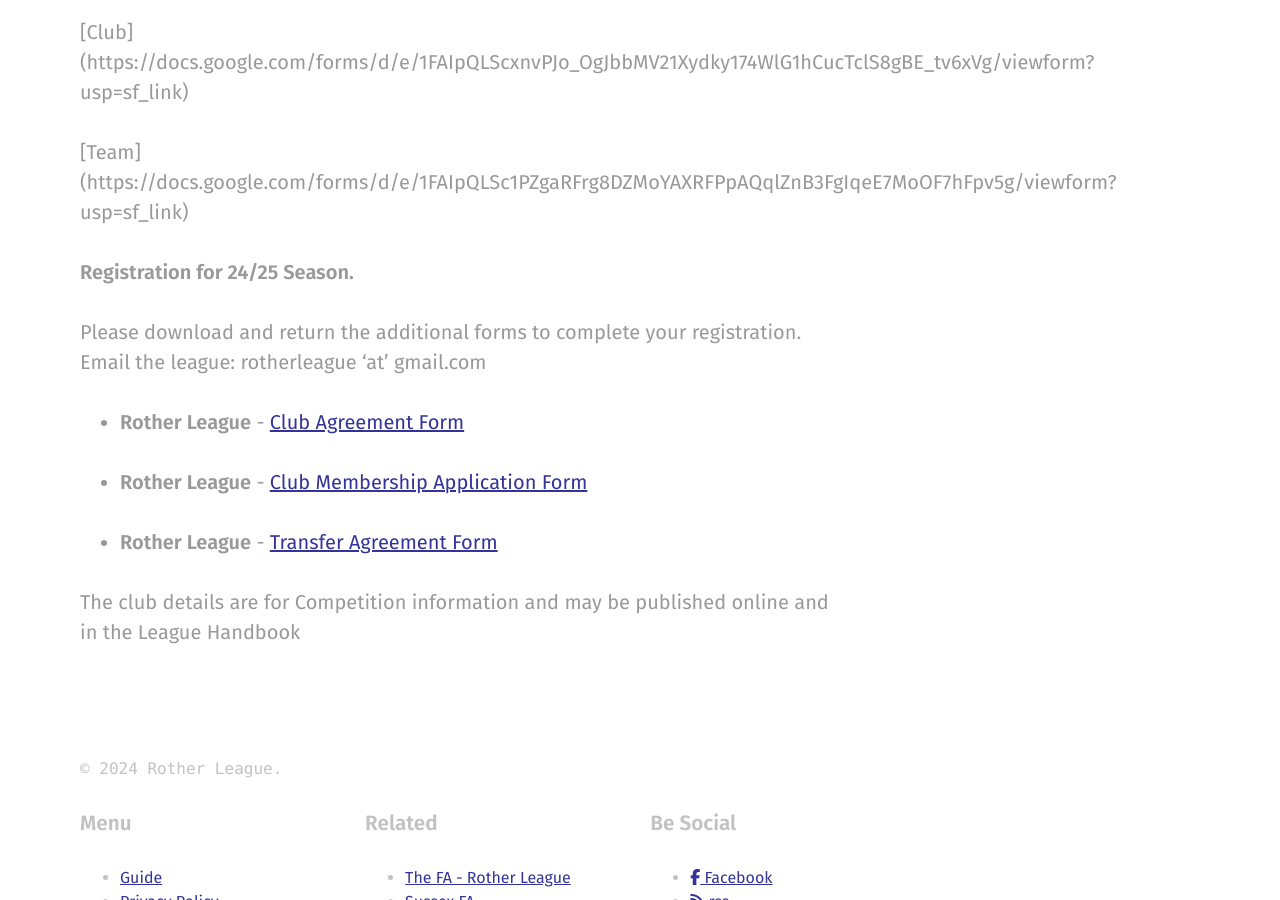
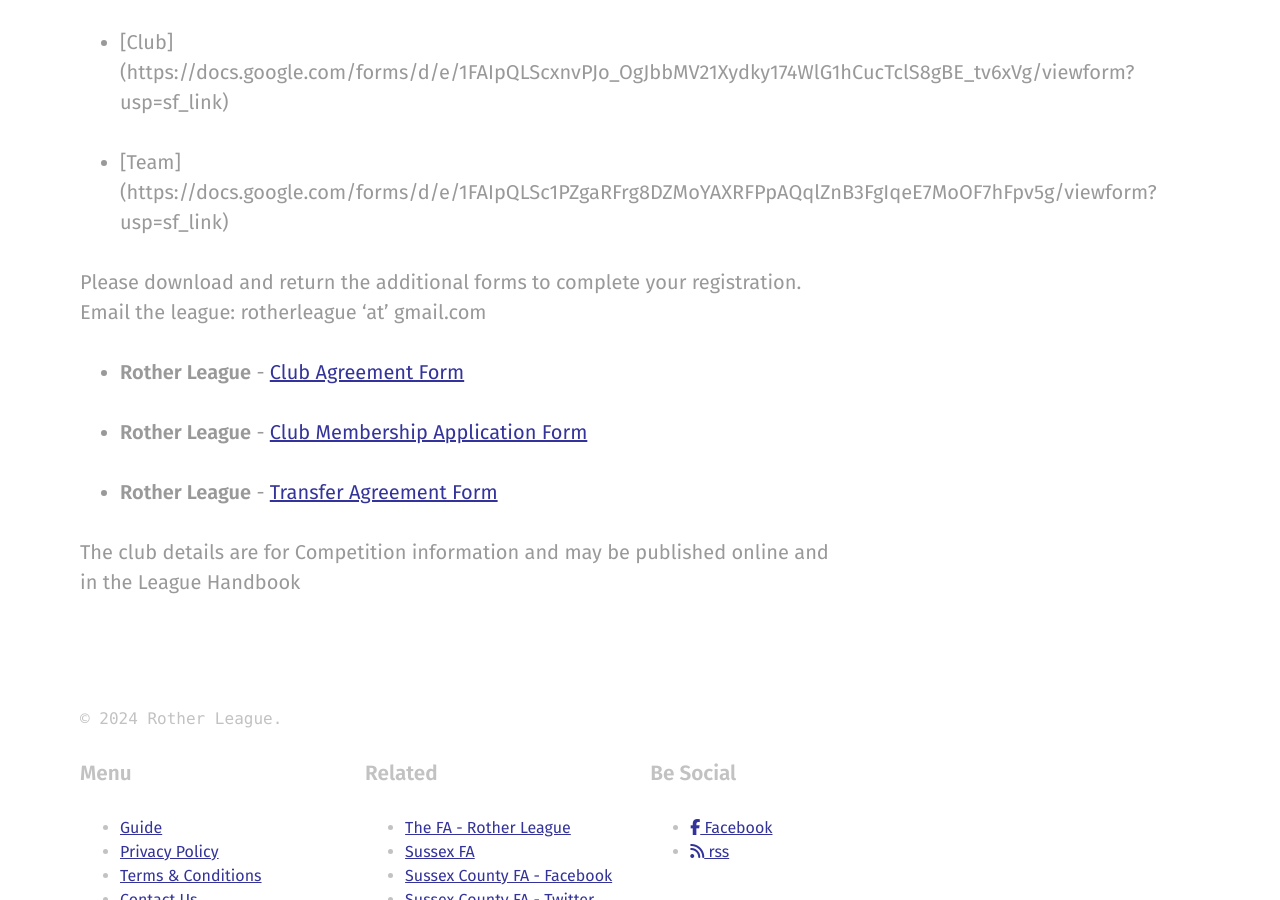
Before and after one commit to rotherleague/Rother, a Jekyll site: the page built from registration.md, in a window 1280 px wide and 900 px high, scrolled down 562 px. Built offline with Jekyll 4.4.1, drawn with Linux system fonts in a browser that asks for light colours; nearby versions of some CDN libraries.

Commit message:
Update registration.md

```diff
--- a/registration.md
+++ b/registration.md
@@ -3,16 +3,14 @@ title: "Registration"
 layout: page
 ---
 
- Register your club and team for the 2024/25 season.
+ **Register your club and team for the 2024/25 season.**
 
-  - Please complete the following forms:
+- Please complete the following forms:
 
-[Club] (https://docs.google.com/forms/d/e/1FAIpQLScxnvPJo_OgJbbMV21Xydky174WlG1hCucTclS8gBE_tv6xVg/viewform?usp=sf_link)
+- [Club] (https://docs.google.com/forms/d/e/1FAIpQLScxnvPJo_OgJbbMV21Xydky174WlG1hCucTclS8gBE_tv6xVg/viewform?usp=sf_link)
 
-[Team] (https://docs.google.com/forms/d/e/1FAIpQLSc1PZgaRFrg8DZMoYAXRFPpAQqlZnB3FgIqeE7MoOF7hFpv5g/viewform?usp=sf_link)
+- [Team] (https://docs.google.com/forms/d/e/1FAIpQLSc1PZgaRFrg8DZMoYAXRFPpAQqlZnB3FgIqeE7MoOF7hFpv5g/viewform?usp=sf_link)
 
-
-**Registration for 24/25 Season.**
 
 
 Please download and return the additional forms to complete your registration. Email the league: rotherleague 'at' gmail.com
```
